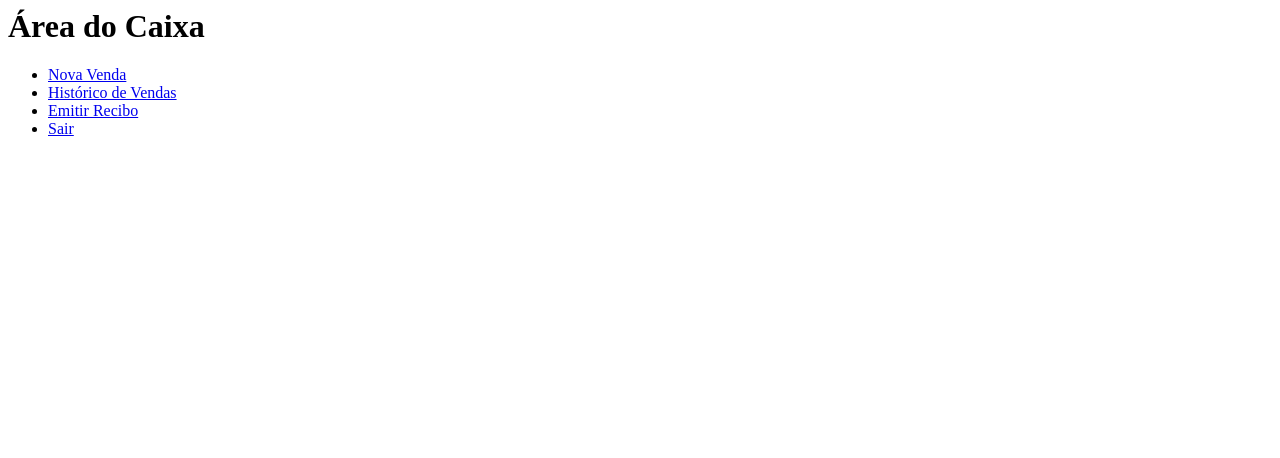
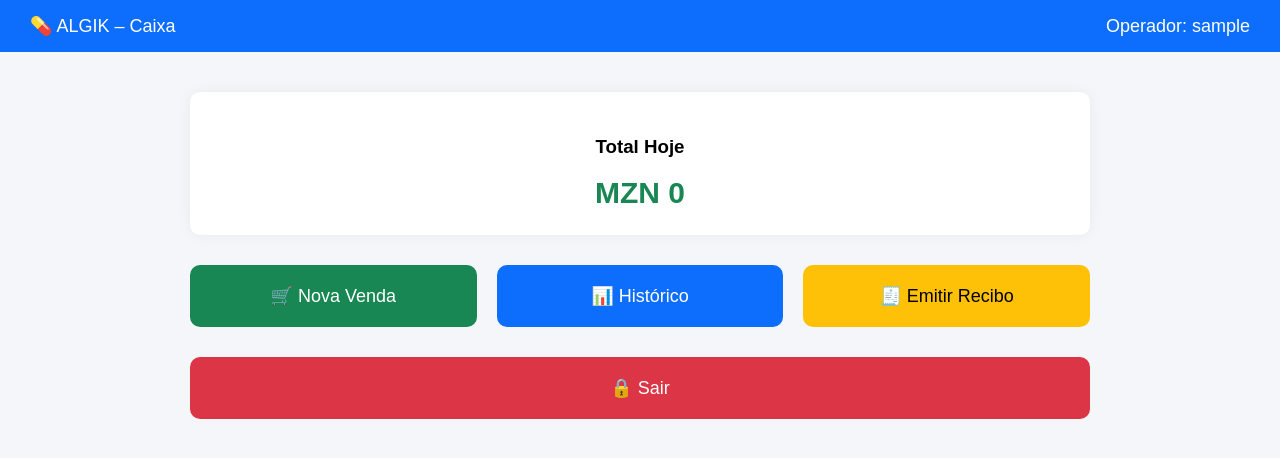
Before and after one commit to farmacialalysalma01-lang/farmacia-lalysalma, a Django app: page /caixa/ in a window 1280 px wide. Shown: the top 458 px of the page. Run offline with Django 4.2, Linux system fonts and the light colour scheme; the visitor is signed in with stand-in values (Sample User, id 1); data that the repository does not hold is empty.

Commit message:
Update caixa.html

```diff
--- a/farmacia/templates/caixa.html
+++ b/farmacia/templates/caixa.html
@@ -1,8 +1,101 @@
-<h1>Área do Caixa</h1>
+<!DOCTYPE html>
+<html lang="pt">
+<head>
+    <meta charset="UTF-8">
+    <title>ALGIK – Caixa</title>
+    <style>
+        body {
+            font-family: Arial, sans-serif;
+            background: #f4f6f9;
+            margin: 0;
+        }
 
-<ul>
-    <li><a href="/nova-venda/">Nova Venda</a></li>
-    <li><a href="/historico-vendas/">Histórico de Vendas</a></li>
-    <li><a href="/emitir-recibo/">Emitir Recibo</a></li>
-    <li><a href="/logout/">Sair</a></li>
-</ul>
+        .topbar {
+            background: #0d6efd;
+            color: white;
+            padding: 15px 30px;
+            display: flex;
+            justify-content: space-between;
+            align-items: center;
+            font-size: 18px;
+        }
+
+        .container {
+            max-width: 900px;
+            margin: 40px auto;
+        }
+
+        .card {
+            background: white;
+            padding: 25px;
+            border-radius: 10px;
+            box-shadow: 0 0 15px rgba(0,0,0,0.05);
+            margin-bottom: 30px;
+            text-align: center;
+        }
+
+        .total {
+            font-size: 30px;
+            font-weight: bold;
+            color: #198754;
+        }
+
+        .buttons {
+            display: grid;
+            grid-template-columns: repeat(3, 1fr);
+            gap: 20px;
+            margin-top: 30px;
+        }
+
+        .btn {
+            padding: 20px;
+            border-radius: 10px;
+            color: white;
+            font-size: 18px;
+            text-decoration: none;
+            display: block;
+            text-align: center;
+        }
+
+        .btn-green { background: #198754; }
+        .btn-blue { background: #0d6efd; }
+        .btn-orange { background: #ffc107; color: black; }
+        .btn-red { background: #dc3545; }
+
+        .btn:hover {
+            opacity: 0.9;
+        }
+
+        .logout {
+            margin-top: 30px;
+        }
+    </style>
+</head>
+<body>
+
+<div class="topbar">
+    <div>💊 ALGIK – Caixa</div>
+    <div>Operador: {{ user.username }}</div>
+</div>
+
+<div class="container">
+
+    <div class="card">
+        <h3>Total Hoje</h3>
+        <div class="total">MZN {{ total }}</div>
+    </div>
+
+    <div class="buttons">
+        <a href="/nova-venda/" class="btn btn-green">🛒 Nova Venda</a>
+        <a href="/historico-vendas/" class="btn btn-blue">📊 Histórico</a>
+        <a href="/emitir-recibo/" class="btn btn-orange">🧾 Emitir Recibo</a>
+    </div>
+
+    <div class="logout">
+        <a href="/logout/" class="btn btn-red">🔒 Sair</a>
+    </div>
+
+</div>
+
+</body>
+</html>
```
